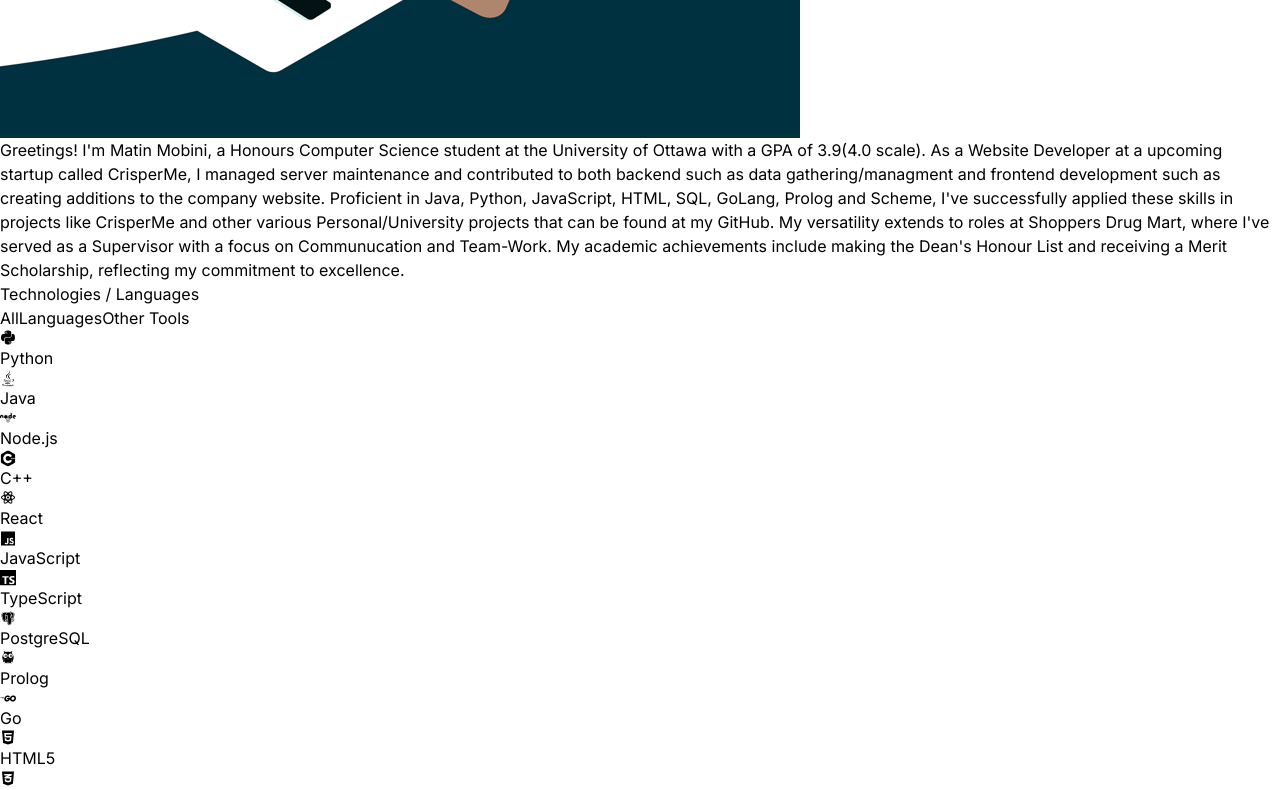
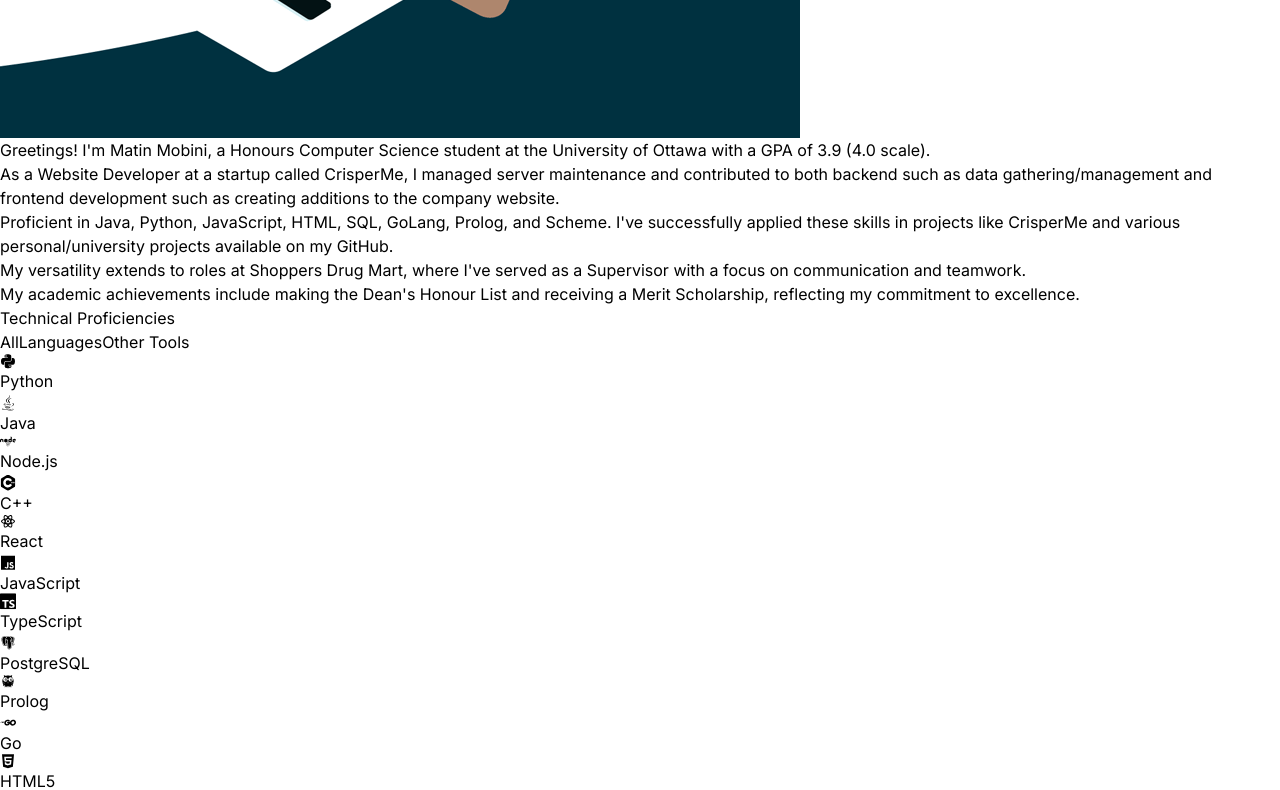
Before and after one commit to MatinHMobini/Portfolio, a React (Vite) app in the folder PortfolioPage/PortfolioPage/: page / in a window 1280 px wide. Shown: the part 900-1690 px from the top of the page. Built offline with nearby package versions, Linux system fonts and the light colour scheme.

Commit message:
added animations, using framer motion

```diff
--- a/PortfolioPage/PortfolioPage/package.json
+++ b/PortfolioPage/PortfolioPage/package.json
@@ -10,6 +10,7 @@
     "preview": "vite preview"
   },
   "dependencies": {
+    "framer-motion": "^11.3.29",
     "react": "^18.2.0",
     "react-dom": "^18.2.0",
     "react-icons": "^5.3.0"
--- a/PortfolioPage/PortfolioPage/src/components/About.jsx
+++ b/PortfolioPage/PortfolioPage/src/components/About.jsx
@@ -1,24 +1,43 @@
 import aboutImg from "../assets/codergif.gif";
 import { ABOUT_TEXT } from "../constants";
+import { motion } from "framer-motion";
 
 const About = () => {
+  const lines = ABOUT_TEXT.trim().split('\n');
+  const introduction = lines[0]; // First line
+  const bulletPoints = lines.slice(1); // Remaining lines as bullet points
+
   return (
     <div className="border-b border-neutral-900 pb-4">
-      <h2 className="my-20 text-center text-4xl font-semibold">
+      <h2 className="my-20 text-center text-5xl font-semibold">
         About
         <span className="text-neutral-500"> Me</span>
       </h2>
       <div className="flex flex-wrap">
-        <div className="w-full lg:w-1/2 lg:p-8">
-            <div className="flex items-center justify-center">
-                <img className="rounded-2xl" src={aboutImg} alt="about" />
-            </div>
-        </div>
-        <div className="w-full lg:w-1/2">
-                <div className="flex justify-center lg:justify-start">
-                    <p className="my-2 max-w-xl py-6">{ABOUT_TEXT}</p>
-                </div>
-            </div>
+        <motion.div
+          whileInView={{opacity: 1, x: 0}}
+          initial={{opacity: 0, x: -100}}
+          transition={{duration: 0.5, delay: 0.4}}
+          className="w-full lg:w-1/2 lg:p-8"
+        >
+          <div className="flex items-center justify-center">
+            <img className="rounded-2xl" src={aboutImg} alt="about" />
+          </div>
+        </motion.div>
+        <motion.div
+        whileInView={{opacity:1, x: 0}}
+        initial={{opacity: 0, x: 100}}
+        transition={{duration:0.5, delay: 0.4}}
+        className="w-full lg:w-1/2">
+          <div className="flex flex-col justify-center lg:justify-start">
+            <p className="my-2 max-w-xl py-6">{introduction}</p>
+            <ul className="list-disc pl-6 space-y-2">
+              {bulletPoints.map((line, index) => (
+                <li key={index}>{line.trim()}</li>
+              ))}
+            </ul>
+          </div>
+        </motion.div>
       </div>
     </div>
   );
--- a/PortfolioPage/PortfolioPage/src/components/Contact.jsx
+++ b/PortfolioPage/PortfolioPage/src/components/Contact.jsx
@@ -1,15 +1,20 @@
 import { CONTACT } from "../constants";
+import { motion } from "framer-motion";
 
 const Contact = () => {
   return (
-    <div className="border-b border-neutral-900 pb-20">
+    <motion.div
+    whileInView={{opacity:1, y: 0}}
+    initial={{opacity: 0, y: 100}}
+    transition={{duration:0.5, delay: 0.4}}
+    className="border-b border-neutral-900 pb-20">
       <h2 className="my-10 text-center text-4xl font-semibold">Get In Touch</h2>
       <div className="text-center tracking-tighter">
         <p className="my-4">{CONTACT.address}</p>
         <p className="my-4">{CONTACT.phoneNo}</p>
         <a href="#" className="border-b">{CONTACT.email} </a>
       </div>
-    </div>
+    </motion.div>
   );
 };
 
--- a/PortfolioPage/PortfolioPage/src/components/Hero.jsx
+++ b/PortfolioPage/PortfolioPage/src/components/Hero.jsx
@@ -1,6 +1,15 @@
 import { HERO_CONTENT } from "../constants";
 import profilePic from "../assets/MatinMobiniProfile.png";
+import { motion } from "framer-motion";
 
+const container = (delay) => ({
+    hidden: {x: -100, opacity:0},
+    visible: {
+        x: 0,
+        opacity: 1,
+        transition: {duration:0.5, delay},
+    },
+});
 
 const Hero = () => {
   return (
@@ -8,18 +17,34 @@
     <div className="flex flex-wrap">
         <div className="w-full lg:w-1/2">
             <div className="flex flex-col item-center lg:items-start">
-                <h1 className="pb-16 text-6xl font-thin tracking-tight lg:mt-16 lg:text-8xl">Matin Mobini</h1>
-                <span className="bg-gradient-to-r from-pink-300 via-slate-200 to-purple-500 bg-clip-text text-3xl tracking-tight text-transparent">
+                <motion.h1
+                variants={container(0.2)}
+                initial="hidden"
+                animate="visible"
+                className="pb-16 text-6xl font-semibold tracking-tight lg:mt-16 lg:text-8xl">Matin Mobini</motion.h1>
+                <motion.span
+                variants={container(0.5)}
+                initial="hidden"
+                animate="visible"
+                className="bg-gradient-to-r from-pink-300 via-slate-200 to-purple-500 bg-clip-text text-3xl tracking-tight text-transparent">
                 Artificial Intelligence / Web Development / Android Development
-                </span>
-                <p className="my-2 max-w-xl py-6 font-light tracking-tighter">
+                </motion.span>
+                <motion.p
+                variants={container(1)}
+                initial="hidden"
+                animate="visible"
+                className="my-2 max-w-xl py-6 font-light tracking-tighter">
                     {HERO_CONTENT}
-                </p>
+                </motion.p>
             </div>
         </div>
         <div className="w-full lg:w-1/2 lg:p-8">
             <div className="flex justify-center">
-                <img src={profilePic} alt="Matin Mobini" className="w-64 h-64 lg:w-80 lg:h-80"/>
+                <motion.img
+                initial={{ x:100, opacity: 0}}
+                animate={{ x:0, opacity:1 }}
+                transition={{ duration: 1, delay: 1.2}}
+                src={profilePic} alt="Matin Mobini" className="w-64 h-64 lg:w-80 lg:h-80"/>
             </div>
         </div>
     </div>
--- a/PortfolioPage/PortfolioPage/src/components/Technologies.css
+++ b/PortfolioPage/PortfolioPage/src/components/Technologies.css
@@ -3,7 +3,7 @@
       transform: translateY(0);
     }
     50% {
-      transform: translateY(-5px);
+      transform: translateY(-7px);
     }
   }
 
@@ -12,7 +12,7 @@
       transform: translateY(0);
     }
     50% {
-      transform: translateY(5px);
+      transform: translateY(7px);
     }
   }
 
--- a/PortfolioPage/PortfolioPage/src/components/Technologies.jsx
+++ b/PortfolioPage/PortfolioPage/src/components/Technologies.jsx
@@ -9,7 +9,9 @@
 import { SiLibreoffice } from "react-icons/si";
 import { SiJupyter } from "react-icons/si";
 import { TbSql } from "react-icons/tb";
-import './Technologies.css'; // Import custom CSS file for animations
+import './Technologies.css'; // Importing custom CSS file for animations
+import { motion } from 'framer-motion';
+
 
 const Technologies = () => {
   const [filter, setFilter] = useState('All');
@@ -49,9 +51,17 @@
 
   return (
     <div className="border-b border-neutral-800 pb-24">
-      <h2 className="my-20 text-center text-4xl font-semibold">Technologies / Languages</h2>
+      <motion.h2
+      whileInView={{opacity:1, y: 0}}
+      initial={{opacity: 0, y: -100}}
+      transition={{duration:0.5, delay: 0.4}}
+      className="my-20 text-center text-4xl font-semibold">Technical Proficiencies</motion.h2>
 
-      <div className="flex justify-center mb-8">
+      <motion.div
+      whileInView={{opacity:1, x: 0}}
+      initial={{opacity: 0, x: -100}}
+      transition={{duration:0.5, delay: 0.4}}
+      className="flex justify-center mb-8">
         <button
           className={`mx-2 px-4 py-2 border rounded ${filter === 'All' ? 'bg-blue-500 text-white' : 'bg-black text-white'}`}
           onClick={() => setFilter('All')}
@@ -70,9 +80,13 @@
         >
           Other Tools
         </button>
-      </div>
+      </motion.div>
 
-      <div className="flex flex-wrap items-center justify-center gap-4">
+      <motion.div
+      whileInView={{opacity:1, x: 0}}
+      initial={{opacity: 0, x: -100}}
+      transition={{duration:0.5, delay: 0.4}}
+      className="flex flex-wrap items-center justify-center gap-4">
         {filteredIcons.map((iconItem, index) => (
           <div
             key={index}
@@ -84,7 +98,7 @@
             </span>
           </div>
         ))}
-      </div>
+      </motion.div>
     </div>
   );
 };
--- a/PortfolioPage/PortfolioPage/src/constants/index.js
+++ b/PortfolioPage/PortfolioPage/src/constants/index.js
@@ -5,9 +5,14 @@
 
 export const HERO_CONTENT = `I am a passionate developer with a knack for Problem Solving and Team-Work. With 5+ years of  experience, I have honed my skills in Topics related to Artificial Intelligence, Web Development and Android Development.`;
 
-export const ABOUT_TEXT = `Greetings! I'm Matin Mobini, a Honours Computer Science student at the University of Ottawa with a GPA of 3.9(4.0 scale). As a Website Developer at a upcoming startup called CrisperMe, I managed server maintenance and contributed to both backend such as data gathering/managment and frontend development such as creating additions to the company website.
-Proficient in Java, Python, JavaScript, HTML, SQL, GoLang, Prolog and Scheme, I've successfully applied these skills in projects like CrisperMe and other various Personal/University projects that can be found at my GitHub. My versatility extends to roles at Shoppers Drug Mart, where I've served as a Supervisor with a focus on Communucation and Team-Work.
- My academic achievements include making the Dean's Honour List and receiving a Merit Scholarship, reflecting my commitment to excellence.`;
+export const ABOUT_TEXT = `
+Greetings! I'm Matin Mobini, a Honours Computer Science student at the University of Ottawa with a GPA of 3.9 (4.0 scale).
+As a Website Developer at a startup called CrisperMe, I managed server maintenance and contributed to both backend such as data gathering/management and frontend development such as creating additions to the company website.
+Proficient in Java, Python, JavaScript, HTML, SQL, GoLang, Prolog, and Scheme. I've successfully applied these skills in projects like CrisperMe and various personal/university projects available on my GitHub.
+My versatility extends to roles at Shoppers Drug Mart, where I've served as a Supervisor with a focus on communication and teamwork.
+My academic achievements include making the Dean's Honour List and receiving a Merit Scholarship, reflecting my commitment to excellence.
+`;
+
 
 export const EXPERIENCES = [
   {
```
Also changed, not shown: PortfolioPage/PortfolioPage/src/components/Experience.jsx (+17 -4 lines), PortfolioPage/PortfolioPage/src/components/Projects.jsx (+18 -5 lines), 1 other file (tests, documents, lock files or other folders).
